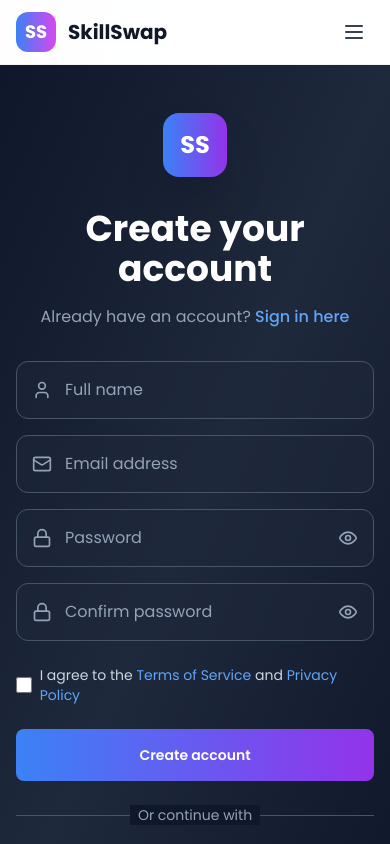
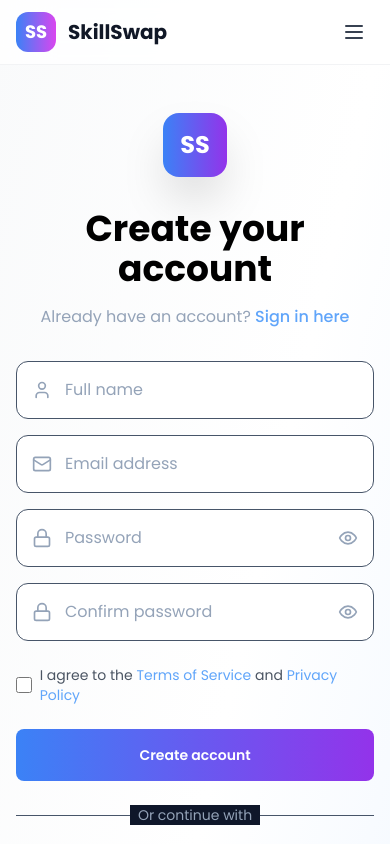
Before and after one commit to becodewala-youtube/SkillSwap-Frontend, a React (Vite) app: page /register in a window 390 px wide. Shown: the top 844 px of the page. Built offline with nearby package versions, Linux system fonts and the light colour scheme; no server answers.

Commit message:
skill debouncxe and partial word match functionality added

```diff
--- a/src/components/layout/Navbar.tsx
+++ b/src/components/layout/Navbar.tsx
@@ -58,7 +58,7 @@ const Navbar: React.FC = () => {
 
           {/* Desktop Navigation */}
           <div className="hidden lg:flex items-center space-x-8">
-            <Link
+           {/*  <Link
               to="/skills"
               className={`text-sm font-medium transition-all duration-300 hover:scale-105 ${
                 isActive('/skills')
@@ -67,7 +67,7 @@ const Navbar: React.FC = () => {
               }`}
             >
               Browse Skills
-            </Link>
+            </Link> */}
 
             {isAuthenticated ? (
               <>
@@ -252,14 +252,14 @@ const Navbar: React.FC = () => {
             className="lg:hidden bg-white/95 dark:bg-gray-900/95 backdrop-blur-xl border-t border-gray-200/50 dark:border-gray-700/50"
           >
             <div className="px-4 py-4 space-y-2">
-              <Link
+              {/* <Link
                 to="/skills"
                 onClick={() => setIsMenuOpen(false)}
                 className="block px-4 py-3 text-base font-medium text-gray-700 dark:text-gray-300 hover:text-primary-600 dark:hover:text-primary-400 hover:bg-gray-50 dark:hover:bg-gray-800 rounded-xl transition-all duration-300"
               >
                 Browse Skills
               </Link>
-
+ */}
               {isAuthenticated ? (
                 <>
                   <Link
--- a/src/pages/SearchPage.tsx
+++ b/src/pages/SearchPage.tsx
@@ -64,7 +64,14 @@ const SearchPage: React.FC = () => {
         setSearchSuggestions([]);
         setShowSuggestions(false);
       }
-    }, 300),
+    }, 1000),
+    []
+  );
+
+const debouncedSkillDispatch = useCallback(
+  debounce((params: any) => {
+    dispatch(searchSkills(params));
+  }, 1000),
   []
 );
 
@@ -83,33 +90,32 @@ setSearchSuggestions([...new Set(suggestions)]);
   };
 
   useEffect(() => {
-    if (searchType === 'skills') {
   const params = {
     ...filters,
     page: 1,
     limit: 12,
   };
-
-      // Remove empty filters
   Object.keys(params).forEach(key => {
     if (!params[key as keyof typeof params]) {
       delete params[key as keyof typeof params];
     }
   });
 
-      dispatch(searchSkills(params));
+  if (searchType === 'skills') {
+    debouncedSkillDispatch(params); // ⏳ wait 2 seconds
   } else {
-      searchUsers();
+    searchUsers(); // you could debounce this too similarly
   }
 
-    // Update URL
+  // update URL
   const newSearchParams = new URLSearchParams();
   Object.entries(filters).forEach(([key, value]) => {
     if (value) newSearchParams.set(key, value);
   });
   if (searchType !== 'skills') newSearchParams.set('type', searchType);
   setSearchParams(newSearchParams);
-  }, [filters, searchType, dispatch, setSearchParams]);
+}, [filters, searchType, dispatch, setSearchParams, debouncedSkillDispatch]);
+
 
   // Trigger suggestions when search query changes
   useEffect(() => {
--- a/src/pages/auth/LoginPage.tsx
+++ b/src/pages/auth/LoginPage.tsx
@@ -83,7 +83,13 @@ const LoginPage: React.FC = () => {
 
     try {
       await dispatch(login(formData)).unwrap();
-      toast.success('Welcome back!');
+     toast.success('Welcome back!', {
+  style: {
+    background: '#1e293b',
+    color: '#ffffff',
+  },
+});
+
     } catch (error) {
       // Error is handled by the useEffect above
     }
@@ -104,7 +110,7 @@ const LoginPage: React.FC = () => {
   };
 
   return (
-    <div className="min-h-screen flex items-center justify-center bg-gradient-to-br from-slate-900 via-slate-800 to-slate-900 py-12 px-4 sm:px-6 lg:px-8 font-poppins">
+    <div className="min-h-screen flex items-center justify-center dark:bg-gradient-to-br dark:from-slate-900 dark:via-slate-800 dark:to-slate-900 py-12 px-4 sm:px-6 lg:px-8 font-poppins">
       <motion.div
         initial={{ opacity: 0, y: 20 }}
         animate={{ opacity: 1, y: 0 }}
@@ -117,7 +123,7 @@ const LoginPage: React.FC = () => {
               <span className="text-white font-bold text-2xl">SS</span>
             </div>
           </Link>
-          <h2 className="text-4xl font-bold text-white mb-4">
+          <h2 className="text-4xl font-bold dark:text-white mb-4">
             Welcome back
           </h2>
           <p className="text-slate-400">
@@ -147,7 +153,7 @@ const LoginPage: React.FC = () => {
                 value={formData.email}
                 onChange={handleChange}
                 placeholder="Email address"
-                className={`w-full pl-12 pr-4 py-4 bg-slate-800/50 border rounded-xl text-white placeholder-slate-400 focus:ring-2 focus:ring-blue-500 focus:border-transparent transition-all duration-300 ${
+                className={`w-full pl-12 pr-4 py-4 dark:bg-slate-800/50 border rounded-xl dark:text-white outline-none placeholder-slate-400 focus:ring-2 focus:ring-blue-500 focus:border-transparent transition-all duration-300 ${
                   errors.email ? 'border-red-500' : 'border-slate-600'
                 }`}
               />
@@ -164,7 +170,7 @@ const LoginPage: React.FC = () => {
                 value={formData.password}
                 onChange={handleChange}
                 placeholder="Password"
-                className={`w-full pl-12 pr-12 py-4 bg-slate-800/50 border rounded-xl text-white placeholder-slate-400 focus:ring-2 focus:ring-blue-500 focus:border-transparent transition-all duration-300 ${
+                className={`w-full pl-12 pr-12 py-4 dark:bg-slate-800/50 border rounded-xl dark:text-white outline-none placeholder-slate-400 focus:ring-2 focus:ring-blue-500 focus:border-transparent transition-all duration-300 ${
                   errors.password ? 'border-red-500' : 'border-slate-600'
                 }`}
               />
@@ -189,7 +195,7 @@ const LoginPage: React.FC = () => {
                 type="checkbox"
                 className="h-4 w-4 text-blue-600 focus:ring-blue-500 border-slate-600 rounded bg-slate-800"
               />
-              <label htmlFor="remember-me" className="ml-2 block text-sm text-slate-300">
+              <label htmlFor="remember-me" className="ml-2 block text-sm dark:text-slate-300">
                 Remember me
               </label>
             </div>
@@ -197,7 +203,7 @@ const LoginPage: React.FC = () => {
             <div className="text-sm">
               <Link
                 to="/forgot-password"
-                className="font-medium text-blue-400 hover:text-blue-300 transition-colors"
+                className="font-medium text-blue-500 hover:text-blue-300 transition-colors"
               >
                 Forgot password?
               </Link>
@@ -228,7 +234,7 @@ const LoginPage: React.FC = () => {
               <Button
                 type="button"
                 variant="outline"
-                className="w-full border-slate-600 text-slate-300 hover:bg-slate-800 py-4"
+                className="w-full border-slate-600 dark:text-slate-300 dark:hover:bg-slate-800 py-4"
                 onClick={handleGoogleLogin}
               >
                 <svg className="w-5 h-5 mr-2" viewBox="0 0 24 24">
--- a/src/pages/auth/RegisterPage.tsx
+++ b/src/pages/auth/RegisterPage.tsx
@@ -82,7 +82,12 @@ const RegisterPage: React.FC = () => {
         password: formData.password,
       })).unwrap();
 
-      toast.success('Registration successful! Please check your email for verification.');
+      toast.success('Registration successful! Please check your email for verification.', {
+  style: {
+    background: '#1e293b',
+    color: '#ffffff',
+  },
+});
       navigate('/login');
     } catch (error) {
       // Error is handled by the useEffect above
@@ -106,7 +111,7 @@ const RegisterPage: React.FC = () => {
   const passwordValidation = validatePassword(formData.password);
 
   return (
-    <div className="min-h-screen flex items-center justify-center bg-gradient-to-br from-slate-900 via-slate-800 to-slate-900 py-12 px-4 sm:px-6 lg:px-8 font-poppins">
+    <div className="min-h-screen flex items-center justify-center dark:bg-gradient-to-br dark:from-slate-900 dark:via-slate-800 dark:to-slate-900 py-12 px-4 sm:px-6 lg:px-8 font-poppins">
       <motion.div
         initial={{ opacity: 0, y: 20 }}
         animate={{ opacity: 1, y: 0 }}
@@ -119,7 +124,7 @@ const RegisterPage: React.FC = () => {
               <span className="text-white font-bold text-2xl">SS</span>
             </div>
           </Link>
-          <h2 className="text-4xl font-bold text-white mb-4">
+          <h2 className="text-4xl font-bold dark:text-white mb-4">
             Create your account
           </h2>
           <p className="text-slate-400">
@@ -149,7 +154,7 @@ const RegisterPage: React.FC = () => {
                 value={formData.name}
                 onChange={handleChange}
                 placeholder="Full name"
-                className={`w-full pl-12 pr-4 py-4 bg-slate-800/50 border rounded-xl text-white placeholder-slate-400 focus:ring-2 focus:ring-blue-500 focus:border-transparent transition-all duration-300 ${
+                className={`w-full pl-12 pr-4 py-4 dark:bg-slate-800/50 border rounded-xl outline-none dark:text-white placeholder-slate-400 focus:ring-2 focus:ring-blue-500 focus:border-transparent transition-all duration-300 ${
                   errors.name ? 'border-red-500' : 'border-slate-600'
                 }`}
               />
@@ -166,7 +171,7 @@ const RegisterPage: React.FC = () => {
                 value={formData.email}
                 onChange={handleChange}
                 placeholder="Email address"
-                className={`w-full pl-12 pr-4 py-4 bg-slate-800/50 border rounded-xl text-white placeholder-slate-400 focus:ring-2 focus:ring-blue-500 focus:border-transparent transition-all duration-300 ${
+                className={`w-full pl-12 pr-4 py-4 dark:bg-slate-800/50 border rounded-xl dark:text-white outline-none placeholder-slate-400 focus:ring-2 focus:ring-blue-500 focus:border-transparent transition-all duration-300 ${
                   errors.email ? 'border-red-500' : 'border-slate-600'
                 }`}
               />
@@ -183,7 +188,7 @@ const RegisterPage: React.FC = () => {
                 value={formData.password}
                 onChange={handleChange}
                 placeholder="Password"
-                className={`w-full pl-12 pr-12 py-4 bg-slate-800/50 border rounded-xl text-white placeholder-slate-400 focus:ring-2 focus:ring-blue-500 focus:border-transparent transition-all duration-300 ${
+                className={`w-full pl-12 pr-12 py-4 dark:bg-slate-800/50 border rounded-xl dark:text-white outline-none placeholder-slate-400 focus:ring-2 focus:ring-blue-500 focus:border-transparent transition-all duration-300 ${
                   errors.password ? 'border-red-500' : 'border-slate-600'
                 }`}
               />
@@ -232,7 +237,7 @@ const RegisterPage: React.FC = () => {
                 value={formData.confirmPassword}
                 onChange={handleChange}
                 placeholder="Confirm password"
-                className={`w-full pl-12 pr-12 py-4 bg-slate-800/50 border rounded-xl text-white placeholder-slate-400 focus:ring-2 focus:ring-blue-500 focus:border-transparent transition-all duration-300 ${
+                className={`w-full pl-12 pr-12 py-4 dark:bg-slate-800/50 border rounded-xl outline-none dark:text-white placeholder-slate-400 focus:ring-2 focus:ring-blue-500 focus:border-transparent transition-all duration-300 ${
                   errors.confirmPassword ? 'border-red-500' : 'border-slate-600'
                 }`}
               />
@@ -255,9 +260,9 @@ const RegisterPage: React.FC = () => {
               name="terms"
               type="checkbox"
               required
-              className="h-4 w-4 text-blue-600 focus:ring-blue-500 border-slate-600 rounded bg-slate-800"
+              className="h-4 w-4  text-blue-600 focus:ring-blue-500 border-slate-600 rounded bg-slate-800"
             />
-            <label htmlFor="terms" className="ml-2 block text-sm text-slate-300">
+            <label htmlFor="terms" className="ml-2 block text-sm text-gray-600 dark:text-slate-300">
               I agree to the{' '}
               <Link to="/terms" className="text-blue-400 hover:text-blue-300">
                 Terms of Service
@@ -293,7 +298,7 @@ const RegisterPage: React.FC = () => {
               <Button
                 type="button"
                 variant="outline"
-                className="w-full border-slate-600 text-slate-300 hover:bg-slate-800 py-4"
+                className="w-full border-slate-600 dark:text-slate-300 dark:hover:bg-slate-800 py-4"
                 onClick={handleGoogleRegister}
               >
                 <svg className="w-5 h-5 mr-2" viewBox="0 0 24 24">
```
Lines whose indentation alone changed are shown as unchanged.
